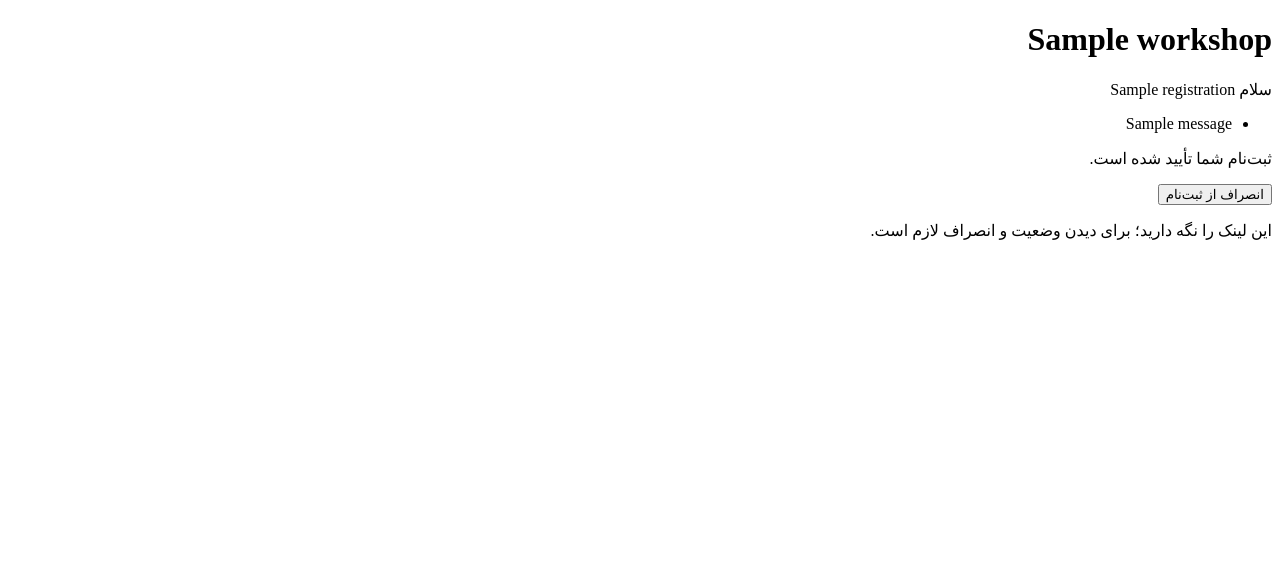
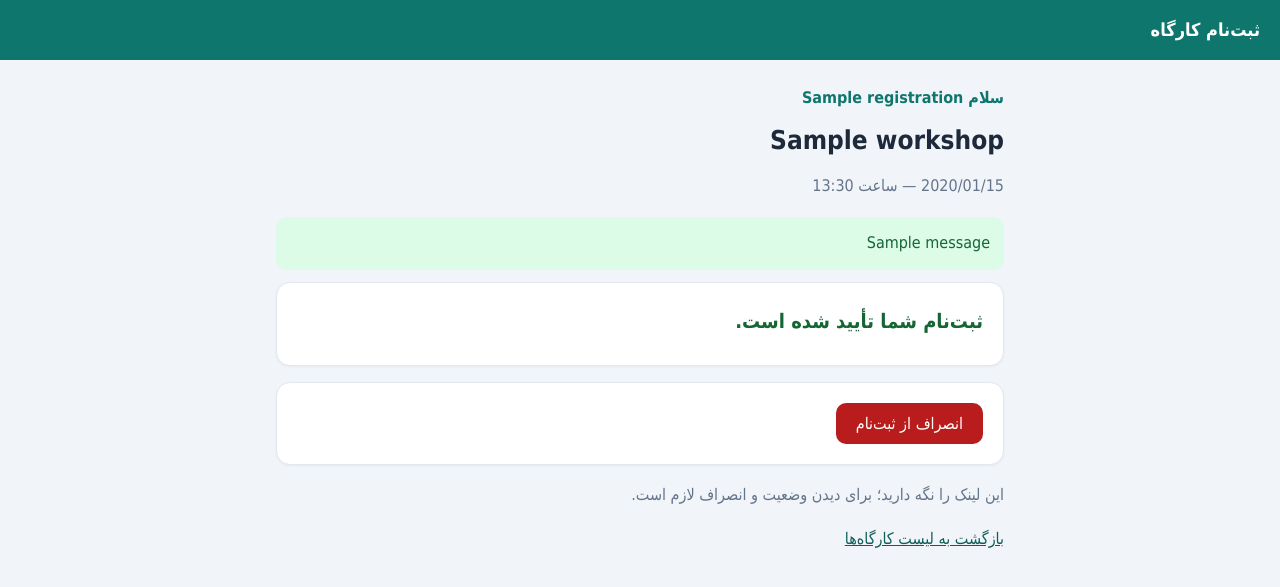
Before and after one commit to hanieh-nikzad/workshop-signup, a Django app: page /r/00000000-0000-0000-0000-000000000001/ in a window 1280 px wide. Shown: the top 587 px of the page. Run offline with Django 5.2, Linux system fonts and the light colour scheme; tables that the repository leaves empty hold one stand-in row (values such as "Sample post"); one stand-in notice (Sample message) is shown.

Commit message:
Improve UI from tester feedback: welcome, date/time/status boxes, colors

```diff
--- /dev/null
+++ b/workshops/templates/workshops/base.html
@@ -0,0 +1,110 @@
+<!DOCTYPE html>
+<html lang="fa" dir="rtl">
+<head>
+  <meta charset="UTF-8">
+  <meta name="viewport" content="width=device-width, initial-scale=1">
+  <title>{% block title %}ثبت‌نام کارگاه{% endblock %}</title>
+  <style>
+    :root {
+      --primary: #0f766e;
+      --primary-dark: #115e59;
+      --bg: #f1f5f9;
+      --card: #ffffff;
+      --text: #1e293b;
+      --muted: #64748b;
+      --border: #e2e8f0;
+      --ok: #166534;
+      --ok-bg: #dcfce7;
+      --warn: #92400e;
+      --warn-bg: #fef3c7;
+      --err: #991b1b;
+      --err-bg: #fee2e2;
+    }
+    * { box-sizing: border-box; }
+    body {
+      margin: 0;
+      background: var(--bg);
+      color: var(--text);
+      font-family: Vazirmatn, Tahoma, "Segoe UI", Arial, sans-serif;
+      line-height: 1.8;
+    }
+    .topbar { background: var(--primary); padding: 14px 20px; }
+    .topbar a { color: #fff; text-decoration: none; font-weight: bold; font-size: 18px; }
+    .container { max-width: 760px; margin: 24px auto; padding: 0 16px; }
+    .hero { margin-bottom: 16px; }
+    .welcome { color: var(--primary); font-weight: bold; margin: 0; }
+    h1 { margin: 4px 0 8px; font-size: 26px; }
+    h2 { font-size: 18px; margin: 0 0 8px; }
+    .desc { color: var(--muted); margin: 0 0 8px; }
+    .card {
+      background: var(--card);
+      border: 1px solid var(--border);
+      border-radius: 14px;
+      padding: 20px;
+      margin-bottom: 16px;
+      box-shadow: 0 1px 3px rgba(0, 0, 0, 0.05);
+    }
+    .info-grid {
+      display: grid;
+      grid-template-columns: repeat(3, 1fr);
+      gap: 12px;
+      margin-bottom: 16px;
+    }
+    .info-box {
+      background: var(--card);
+      border: 1px solid var(--border);
+      border-radius: 12px;
+      padding: 14px;
+      text-align: center;
+    }
+    .info-box .label { display: block; color: var(--muted); font-size: 13px; }
+    .info-box .value { display: block; font-weight: bold; font-size: 17px; margin-top: 4px; }
+    .ok { color: var(--ok); }
+    .full { color: var(--warn); }
+    .msg { padding: 12px 14px; border-radius: 10px; margin-bottom: 12px; }
+    .msg.success { background: var(--ok-bg); color: var(--ok); }
+    .msg.warning { background: var(--warn-bg); color: var(--warn); }
+    .msg.error { background: var(--err-bg); color: var(--err); }
+    form p { margin: 0 0 12px; }
+    label { display: block; font-weight: bold; margin-bottom: 4px; }
+    input[type=text], input[type=email] {
+      width: 100%;
+      padding: 10px 12px;
+      border: 1px solid var(--border);
+      border-radius: 10px;
+      font-size: 16px;
+      font-family: inherit;
+    }
+    input:focus { outline: 2px solid var(--primary); border-color: transparent; }
+    .errorlist { list-style: none; margin: 0 0 6px; padding: 0; color: var(--err); font-size: 14px; }
+    button {
+      background: var(--primary);
+      color: #fff;
+      border: 0;
+      border-radius: 10px;
+      padding: 11px 20px;
+      font-size: 16px;
+      font-family: inherit;
+      cursor: pointer;
+    }
+    button:hover { background: var(--primary-dark); }
+    button.danger { background: #b91c1c; }
+    .status-big { font-size: 20px; font-weight: bold; margin: 0 0 6px; }
+    .workshop-link { display: block; text-decoration: none; color: inherit; }
+    .workshop-link:hover { border-color: var(--primary); }
+    .workshop-link h2 { color: var(--primary-dark); }
+    ul.plain, ol.plain { margin: 0; padding-right: 22px; }
+    ul.plain li, ol.plain li { padding: 4px 0; }
+    a { color: var(--primary-dark); }
+    @media (max-width: 600px) {
+      .info-grid { grid-template-columns: 1fr; }
+    }
+  </style>
+</head>
+<body>
+  <header class="topbar"><a href="{% url 'home' %}">ثبت‌نام کارگاه</a></header>
+  <main class="container">
+    {% block content %}{% endblock %}
+  </main>
+</body>
+</html>
--- a/workshops/templates/workshops/registration_status.html
+++ b/workshops/templates/workshops/registration_status.html
@@ -1,38 +1,38 @@
-<!DOCTYPE html>
-<html lang="fa" dir="rtl">
-<head>
-  <meta charset="UTF-8">
-  <meta name="viewport" content="width=device-width, initial-scale=1">
-  <title>وضعیت ثبت‌نام</title>
-</head>
-<body>
+{% extends "workshops/base.html" %}
+{% block title %}وضعیت ثبت‌نام{% endblock %}
+{% block content %}
+<section class="hero">
+  <p class="welcome">سلام {{ reg.name }}</p>
   <h1>{{ workshop.title }}</h1>
-  <p>سلام {{ reg.name }}</p>
+  <p class="desc">{{ workshop.date|date:"Y/m/d" }} — ساعت {{ workshop.date|date:"H:i" }}</p>
+</section>
 
-  {% if messages %}
-    <ul>
 {% for message in messages %}
-        <li>{{ message }}</li>
+  <div class="msg {{ message.tags }}">{{ message }}</div>
 {% endfor %}
-    </ul>
+
+<section class="card">
+  {% if reg.status == "confirmed" %}
+    <p class="status-big ok">ثبت‌نام شما تأیید شده است.</p>
+  {% elif reg.status == "waitlist" %}
+    <p class="status-big full">شما در لیست انتظار هستید. جایگاه شما: نفر {{ position }}</p>
+    <p class="desc">اگر یکی از تأییدشده‌ها انصراف دهد، به‌صورت خودکار تأیید می‌شوید.</p>
+  {% else %}
+    <p class="status-big">ثبت‌نام شما لغو شده است.</p>
+    <p class="desc"><a href="{% url 'workshop_detail' workshop.pk %}">ثبت‌نام دوباره</a></p>
   {% endif %}
-
-  {% if reg.status == "confirmed" %}
-    <p>ثبت‌نام شما تأیید شده است.</p>
-  {% elif reg.status == "waitlist" %}
-    <p>شما در لیست انتظار هستید. جایگاه شما: نفر {{ position }}</p>
-  {% else %}
-    <p>ثبت‌نام شما لغو شده است.</p>
-  {% endif %}
+</section>
 
 {% if reg.status != "cancelled" %}
+<section class="card">
   <form method="post" action="{% url 'cancel_registration' reg.token %}"
         onsubmit="return confirm('مطمئنی می‌خوای انصراف بدی؟')">
     {% csrf_token %}
-      <button type="submit">انصراف از ثبت‌نام</button>
+    <button type="submit" class="danger">انصراف از ثبت‌نام</button>
   </form>
+</section>
 {% endif %}
 
-  <p>این لینک را نگه دارید؛ برای دیدن وضعیت و انصراف لازم است.</p>
-</body>
-</html>
+<p class="desc">این لینک را نگه دارید؛ برای دیدن وضعیت و انصراف لازم است.</p>
+<p><a href="{% url 'home' %}">بازگشت به لیست کارگاه‌ها</a></p>
+{% endblock %}
```
Also changed, not shown: workshops/templates/workshops/home.html (+18 -21 lines), workshops/templates/workshops/workshop_detail.html (+39 -24 lines), workshops/templates/workshops/workshop_manage.html (added, +30 -0 lines). Lines whose indentation alone changed are shown as unchanged.
